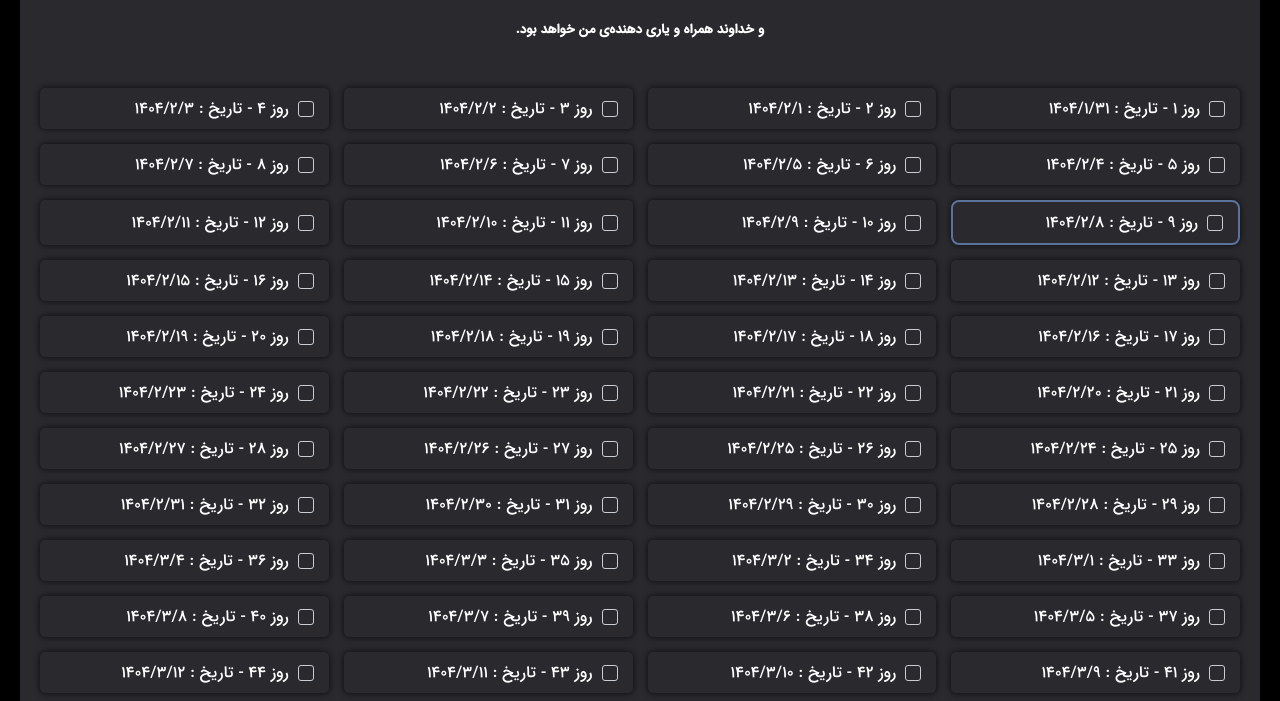
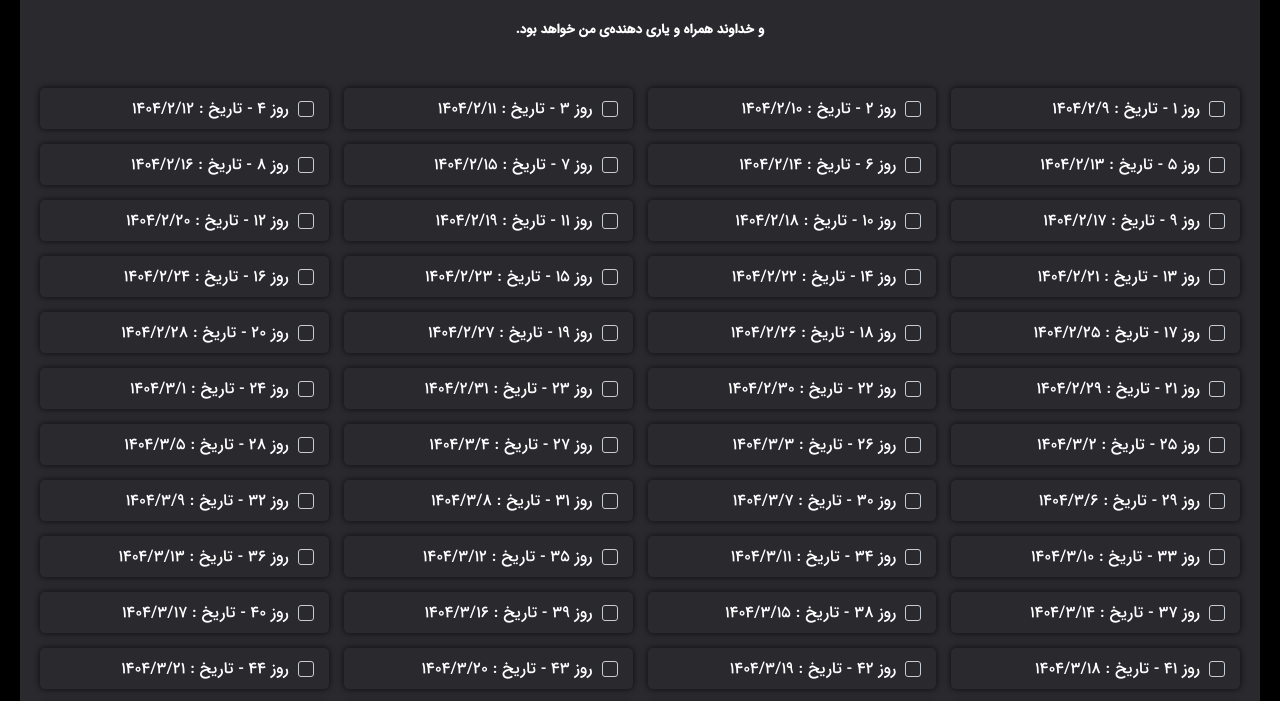
Before and after one commit to 369daysto30yo/369daysto30yo.github.io, a plain HTML site: page index.html in a window 1280 px wide. Shown: the part 85-786 px from the top of the page. Drawn offline with Linux system fonts and the light colour scheme.

Commit message:
Update index.html

```diff
--- a/index.html
+++ b/index.html
@@ -23,7 +23,7 @@
 
     <script>
         const TOTAL_BOXES = 369;
-        const startDate = new Date(2025, 3, 20);
+        const startDate = new Date(2025, 3, 29);
         const storageKey = 'dailyCheckboxes';
         let checkboxStates = JSON.parse(localStorage.getItem(storageKey)) || Array(TOTAL_BOXES).fill(false);
         const container = document.getElementById('checkboxes');
```
